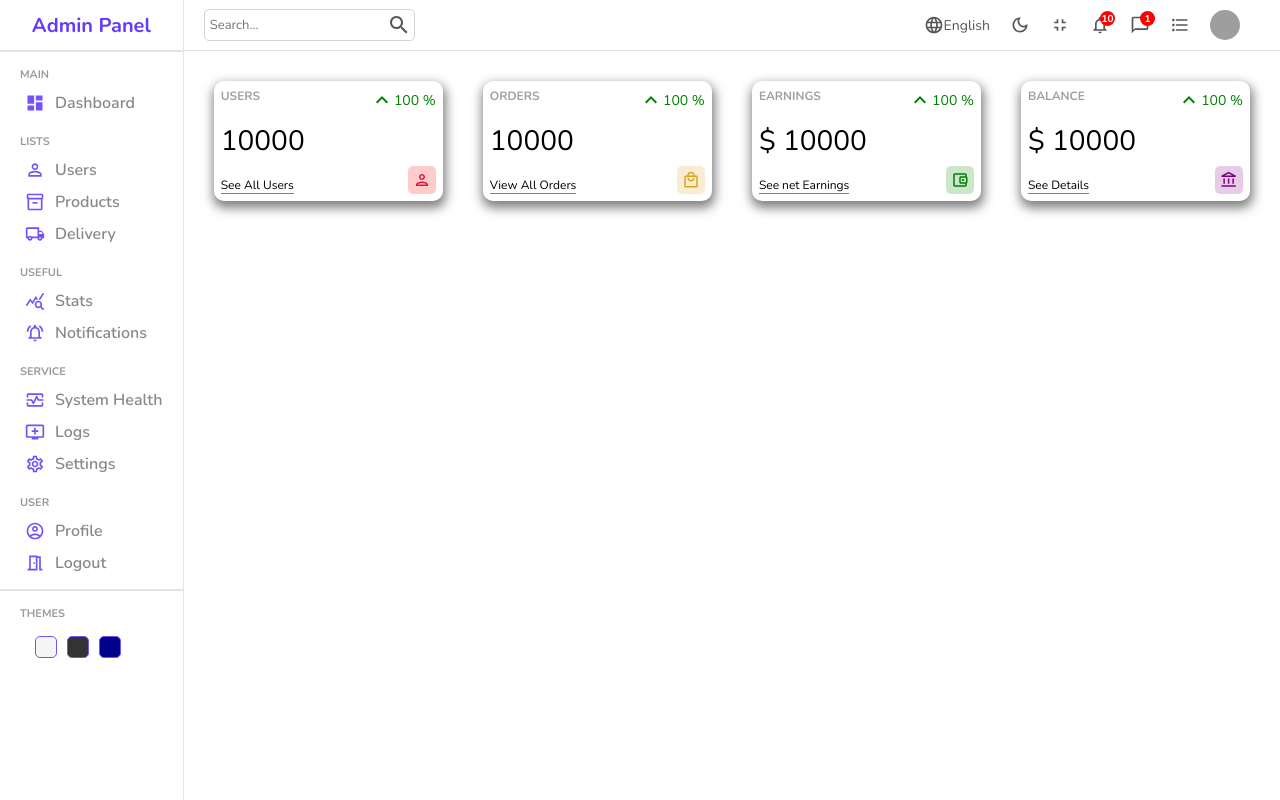
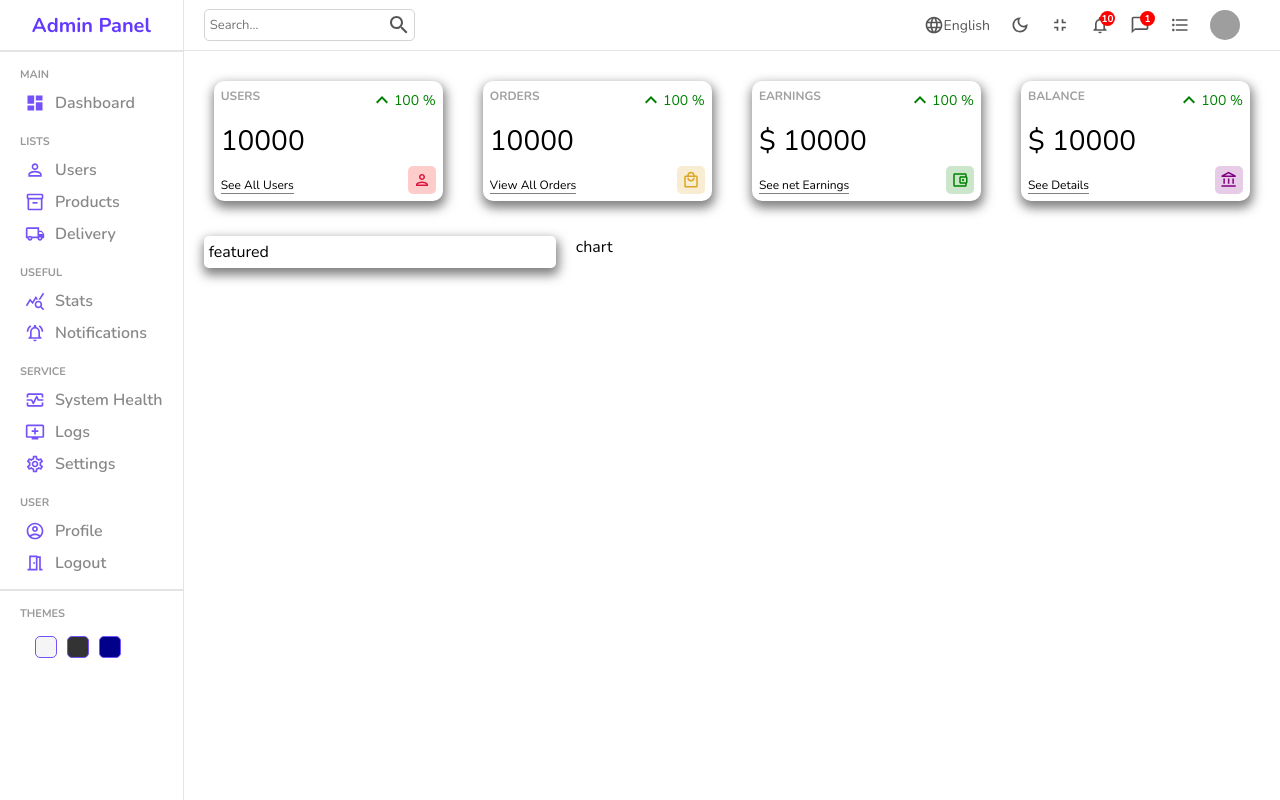
Before and after one commit to sumankmaiti/ReactAdminPanel, a React (Create React App) app in the folder frontend/: page / in a window 1280 px wide. Built offline with nearby package versions, Linux system fonts and the light colour scheme; grey boxes are pictures that could not be loaded.

Commit message:
featured

```diff
--- /dev/null
+++ b/frontend/src/components/chart/Chart.jsx
@@ -0,0 +1,9 @@
+import './chart.scss'
+
+const Chart = () => {
+  return (
+    <div className='chart'>chart</div>
+  )
+}
+
+export default Chart
--- /dev/null
+++ b/frontend/src/components/chart/chart.scss
@@ -0,0 +1,3 @@
+.chart {
+    flex: 4;
+}
--- /dev/null
+++ b/frontend/src/components/featured/Featured.jsx
@@ -0,0 +1,9 @@
+import './featured.scss'
+
+const Featured = () => {
+  return (
+    <div className='featured'>featured</div>
+  )
+}
+
+export default Featured
--- /dev/null
+++ b/frontend/src/components/featured/featured.scss
@@ -0,0 +1,8 @@
+.featured {
+    flex: 2;
+    border-radius: 5px;
+    padding: 5px;
+    box-shadow: 1px 5px 11px 2px rgba(0,0,0,0.5);
+    -webkit-box-shadow: 1px 5px 11px 2px rgba(0,0,0,0.5);
+    -moz-box-shadow: 1px 5px 11px 2px rgba(0,0,0,0.5);
+}
--- a/frontend/src/pages/home/Home.jsx
+++ b/frontend/src/pages/home/Home.jsx
@@ -1,6 +1,9 @@
 import Navbar from "../../components/navbar/Navbar"
 import Sidebar from "../../components/sidebar/Sidebar"
 import Widget from "../../components/widget/Widget"
+import Chart from "../../components/chart/Chart"
+import Featured from "../../components/featured/Featured"
+
 import "./home.scss"
 
 const Home = () => {
@@ -16,7 +19,10 @@ const Home = () => {
 					<Widget type='earning'/>
 					<Widget type='balance'/>
 				</div>
-
+				<div className='charts'>
+					<Featured />
+					<Chart />
+				</div>
 			</div>
 		</div>
 	)
--- a/frontend/src/pages/home/home.scss
+++ b/frontend/src/pages/home/home.scss
@@ -4,10 +4,14 @@
 	.homeContainer {
 		flex: 6;
 
-		.widgets {
+		.widgets, .charts {
 			display: flex;
 			padding: 20px;
 			gap: 20px;
 		}
+
+		.charts {
+			padding: 5px 20px;
+		}
 	}
 }
```
